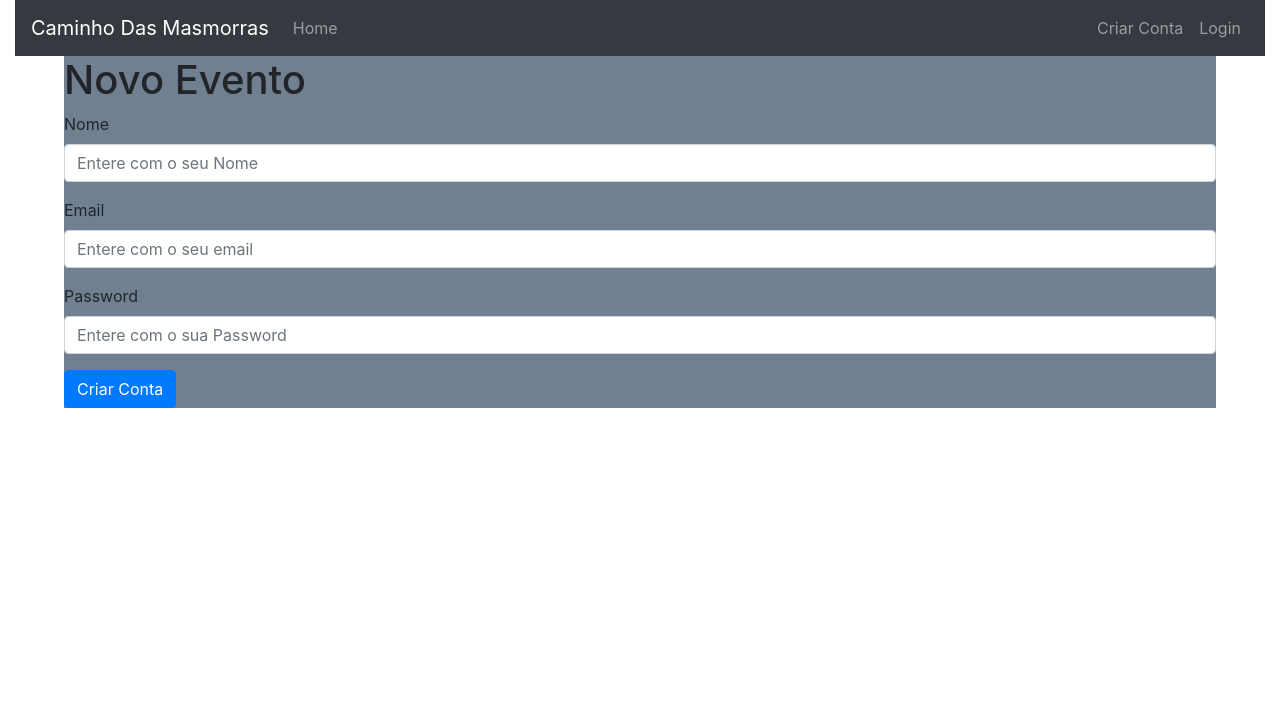
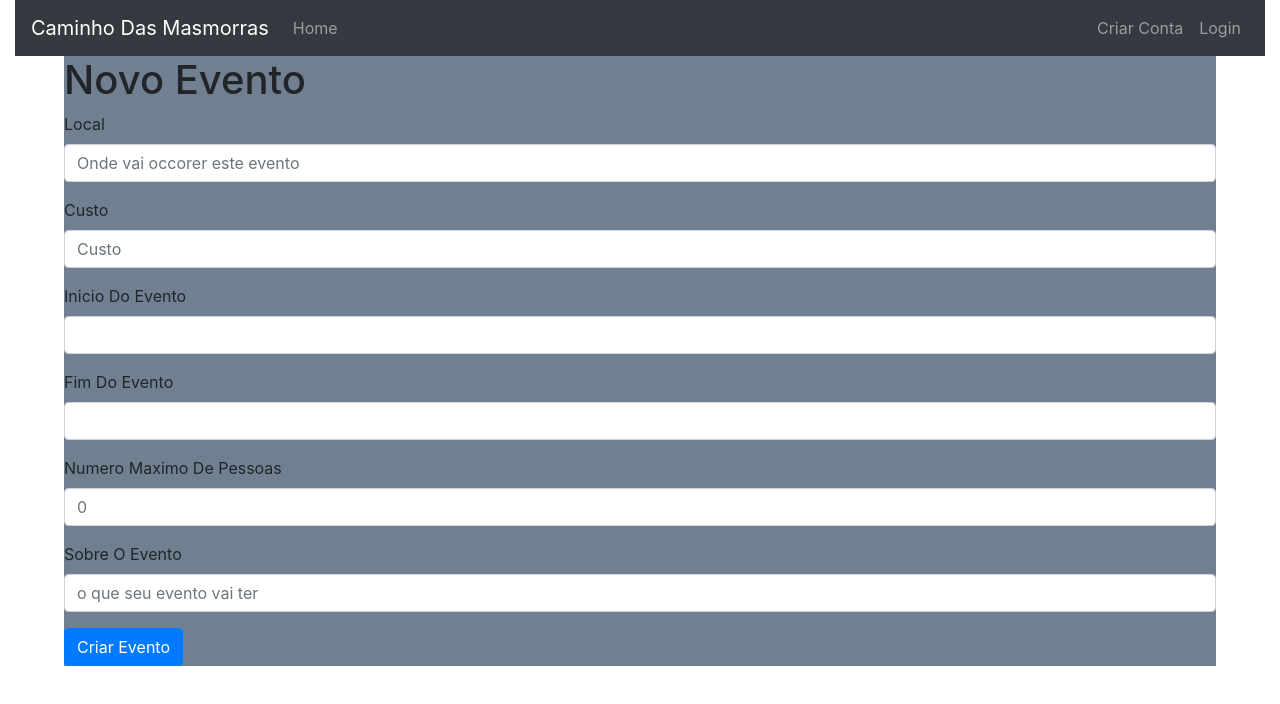
Before and after one commit to HenriqueSamii/Caminho-Das-Masmorras, a Vue app: page /evento/criar in a window 1280 px wide. Shown: the top 704 px of the page. Built offline with nearby package versions, Linux system fonts and the light colour scheme.

Commit message:
criar evento funcionando e editar evento nao pegando evento

```diff
--- a/src/store/modules/evento.js
+++ b/src/store/modules/evento.js
@@ -28,10 +28,10 @@ const getters = {
         return state.eventos
     },
     eventoById: (state) => (id) => {
-        return state.usuarios.find(evento => evento.id === id)
+        return state.eventos.find(evento => evento.id === id)
     },
     meusEventos: (state) => {
-        return state.usuarios.find(evento => evento.criadorId === state.usuarioLogadoId)
+        return state.eventos.find(evento => evento.criadorId === state.usuarioLogadoId)
     }
 };
 const mutations = {
--- a/src/views/CriarEvento.vue
+++ b/src/views/CriarEvento.vue
@@ -2,53 +2,72 @@
   <div id="criarEvento">
     <h1>Novo Evento</h1>
     <form v-on:submit.prevent="cirarNovoEvento">
-      <div v-if="!isLogin" class="form-group">
-        <label for="exampleInputEmail1">Nome</label>
+      <div class="form-group">
+        <label>Local</label>
         <input
-          v-model="nome"
-          ref="nome"
+          v-model="local"
           type="text"
           class="form-control"
-          id="exampleInputNome1"
-          aria-describedby="nomeHelp"
-          placeholder="Entere com o seu Nome"
+          placeholder="Onde vai occorer este evento"
           required
         />
       </div>
       <div class="form-group">
-        <label for="exampleInputEmail1">Email</label>
+        <label>Custo</label>
         <input
-          v-model="email"
-          ref="email"
-          type="email"
+          v-model="custo"
+          type="text"
           class="form-control"
-          id="exampleInputEmail1"
-          aria-describedby="emailHelp"
-          placeholder="Entere com o seu email"
+          placeholder="Custo"
           required
         />
       </div>
       <div class="form-group">
-        <label for="exampleInputPassword1">Password</label>
+        <label>Inicio Do Evento</label>
         <input
-          v-model="password"
-          ref="password"
-          type="password"
+          v-model="inicioDoEvento"
+          type="datetime"
           class="form-control"
-          id="exampleInputPassword1"
-          placeholder="Entere com o sua Password"
           required
         />
       </div>
-      <button v-if="isLogin" type="submit" class="btn btn-primary">Logar</button>
-      <button v-else type="submit" class="btn btn-primary">Criar Conta</button>
+      <div class="form-group">
+        <label>Fim Do Evento</label>
+        <input
+          v-model="fimDoEvento"
+          type="datetime"
+          class="form-control"
+          required
+        />
+      </div>
+      <div class="form-group">
+        <label>Numero Maximo De Pessoas</label>
+        <input
+          v-model="NumeroMaximoDePessoas"
+          type="number"
+          class="form-control"
+          placeholder="0"
+          required
+        />
+      </div>
+      <div class="form-group">
+        <label>Sobre O Evento</label>
+        <input
+          v-model="sobreOEvento"
+          type="text"
+          class="form-control"
+          placeholder="o que seu evento vai ter"
+          required
+        />
+      </div>
+
+      <button type="submit" class="btn btn-primary">Criar Evento</button>
     </form>
   </div>
 </template>
 
 <script>
-import { mapActions } from "vuex";
-//import { mapGetters, mapActions } from "vuex";
+import { mapGetters, mapActions } from "vuex";
 
 export default {
   name: "CriarEvento",
@@ -58,16 +77,31 @@ export default {
   },
   data: function() {
     return {
-      erro: "",
-      email: "",
-      password: "",
-      nome: ""
+      local: "",
+      custo: "",
+      inicioDoEvento: "",
+      fimDoEvento: "",
+      NumeroMaximoDePessoas: null,
+      sobreOEvento: ""
     };
   },
+  computed: {
+    ...mapGetters(["getUsuarioLogado"])
+  },
   methods: {
-    ...mapActions(["login", "createUsuario"]),
-    cirarNovoEvento: function(){
-
+    ...mapActions(["createEvento"]),
+    cirarNovoEvento: function() {
+      this.createEvento({
+        criadorId: this.getUsuarioLogado,
+        local: this.local,
+        custo: this.custo,
+        inicioDoEvento: this.inicioDoEvento,
+        fimDoEvento: this.fimDoEvento,
+        NumeroMaximoDePessoas: this.NumeroMaximoDePessoas,
+        idDeParticipantes: [],
+        sobreOEvento: this.sobreOEvento
+      });
+      this.$router.push({ name: "Eventos" });
     }
   }
 };
--- a/src/views/EditarEvento.vue
+++ b/src/views/EditarEvento.vue
@@ -1,36 +1,56 @@
 <template>
   <div id="editarEvento">
-    <h1>{{this.$route.params.id}}</h1>
-
+    <h1>{{eventoById(this.$route.params.id)}}</h1>
   </div>
 </template>
 
 <script>
 //import { mapActions } from "vuex";
-//import { mapGetters, mapActions } from "vuex";
+import { mapGetters } from "vuex";
 
 export default {
   name: "EditarEvento",
+  data: function() {
+    return {
+      /* evento: "test" */
+    }
+  },
+  methods: {
+    /* ...mapActions(["login", "createUsuario"]),
+    setarEvento: function() {
+      this.evento = this.eventoById(this.$route.params.id);
+    } */
+  },
+  computed: {
+    ...mapGetters(["eventoById"])
+  }/* ,
+  created: function() {
+    this.setarEvento();
+  } */
+};
+
+<style></style>;
+
+/* name: "editarEvento",
   props: {
-    id: Number,
+    //id: Number
     //isLogin: Boolean
   },
   data: function() {
     return {
-      /* erro: "",
-      email: "",
-      password: "",
-      nome: "" */
-    };
+      evento: "teste"
+    }
   },
   methods: {
-    /* ...mapActions(["login", "createUsuario"]),
-    cirarNovoEvento: function(){
-
-    }*/
+    ...mapActions(["login", "createUsuario"]),
+    setarEvento: function() {
+      this.evento = this.eventoById(this.$route.params.id);
+    }
+  },
+  computed: {
+    ...mapGetters(["eventoById"])
+  },
+  created: function() {
+    //this.setarEvento();
   }
-};
-
-<style>
-
-</style>
+ */
--- a/src/views/Eventos.vue
+++ b/src/views/Eventos.vue
@@ -1,6 +1,12 @@
 <template>
   <div id="eventos">
-    <button class="btn btn-primary" type="submit" v-if="isUsuarioLogado">Criar Evento</button>
+    <router-link
+      tag="button"
+      class="btn btn-primary"
+      type="submit"
+      v-if="isUsuarioLogado"
+      :to="{name:'CriarEvento' }"
+    >Criar Evento</router-link>
     <div class="tableScroll">
       <table class="table table-striped">
         <thead>
@@ -48,7 +54,7 @@
               <button
                 class="btn btn-primary"
                 type="submit"
-              v-if="isUsuarioLogado && !estaNoEvento(evento.idDeParticipantes)"
+                v-if="isUsuarioLogado && !estaNoEvento(evento.idDeParticipantes) && (evento.idDeParticipantes.length < evento.NumeroMaximoDePessoas)"
               >Entrar No Evento</button>
             </td>
           </tr>
@@ -95,17 +101,15 @@ export default {
 @media (orientation: portrait) {
   /* For vertical viewports */
   div.tableScroll {
-
     overflow: auto;
     white-space: nowrap;
   }
 }
 
- @media only screen and (max-device-width: 950px){
+@media only screen and (max-device-width: 950px) {
   div.tableScroll {
     overflow: auto;
     white-space: nowrap;
   }
 }
-
 </style>
```
Lines whose indentation alone changed are shown as unchanged.
